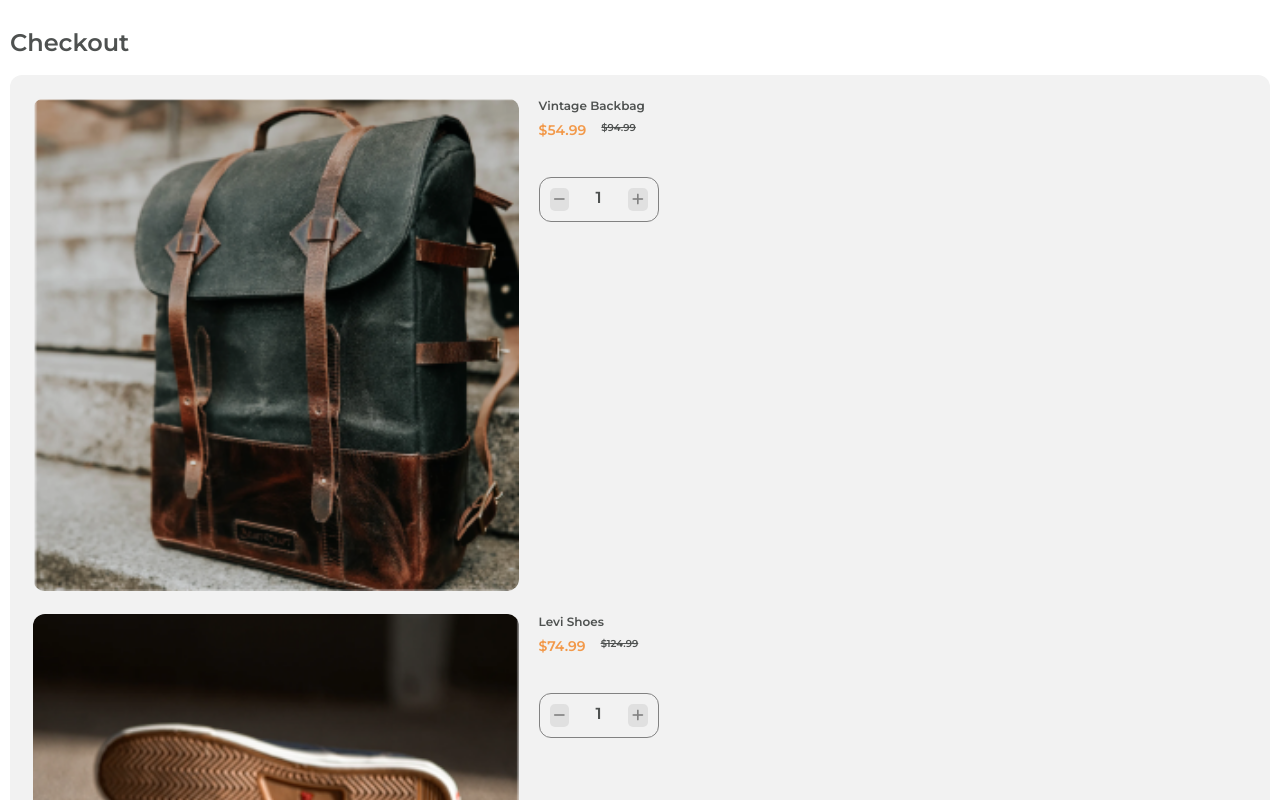
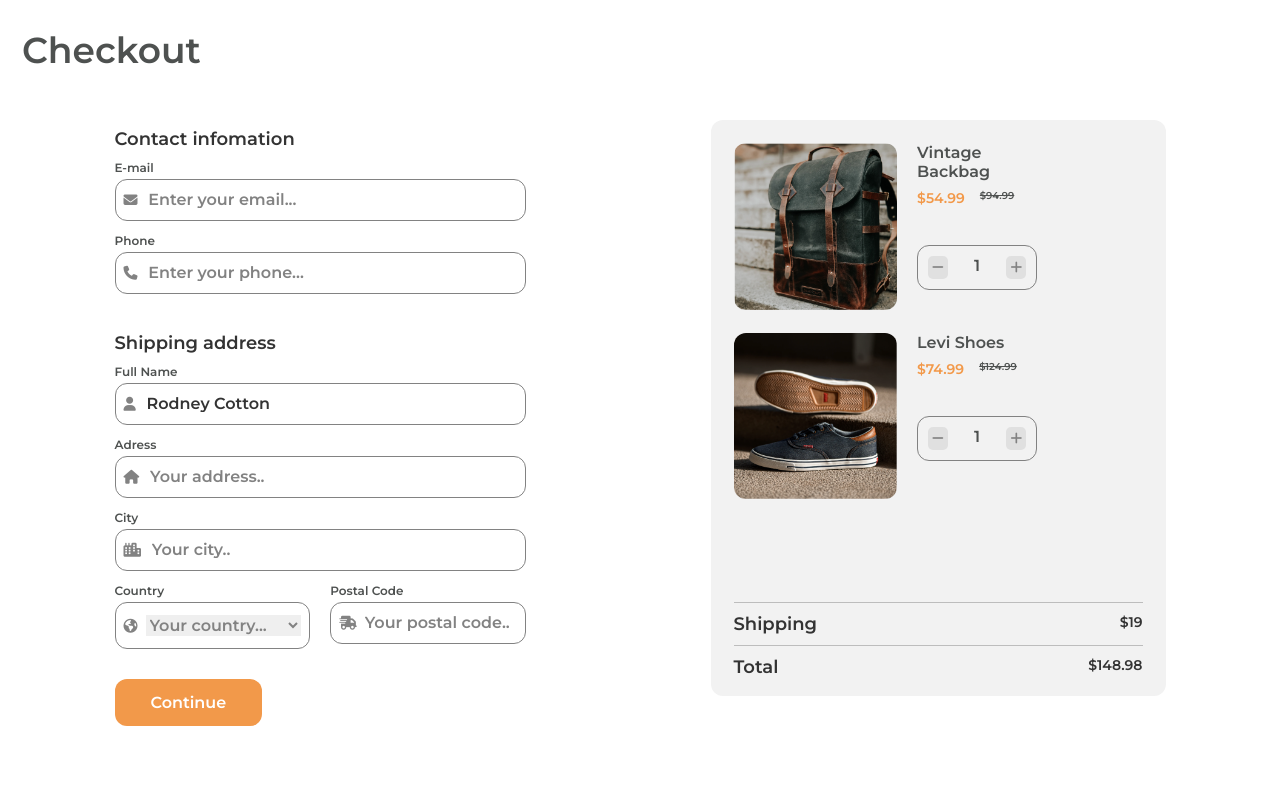
Before and after one commit to larissacauane/Checkout-Page, a plain HTML site: page index.html in a window 1280 px wide. Shown: the top 800 px of the page. Drawn offline with Linux system fonts and the light colour scheme.

Commit message:
add medias queries

```diff
--- a/index.html
+++ b/index.html
@@ -22,12 +22,14 @@
     ></script>
 
     <link rel="stylesheet" href="styles/style.css" />
+    <link rel="stylesheet" href="styles/media.css" />
     <title>Document</title>
   </head>
   <body>
     <main>
       <h1 class="title">Checkout</h1>
 
+      <div class="page">
         <section class="cart">
           <div class="cart__product">
             <div class="cart__image">
@@ -140,7 +142,12 @@
               <label for="city">City</label>
               <div class="form__input">
                 <i class="fa-solid fa-city form__icon"></i>
-              <input type="text" id="city" placeholder="Your city.." required />
+                <input
+                  type="text"
+                  id="city"
+                  placeholder="Your city.."
+                  required
+                />
               </div>
 
               <div class="form__postal-country">
@@ -171,9 +178,10 @@
                 </div>
               </div>
             </div>
-          <input type="submit" value="Continue" class="form__btn-submit"/>
+            <input type="submit" value="Continue" class="form__btn-submit" />
           </form>
         </section>
+      </div>
     </main>
   </body>
 </html>
--- a/styles/media.css
+++ b/styles/media.css
@@ -0,0 +1,53 @@
+@media screen and (min-width: 750px) {
+  .page {
+    display: flex;
+    flex-direction: row-reverse;
+    align-items: center;
+    justify-content: space-evenly;
+    gap: 3rem;
+  }
+
+}
+
+@media screen and (min-width: 1024px) {
+  .page {
+    gap: 8rem;
+  }
+
+  .title {
+    font-size: 3.6rem;
+   padding-left: 1.2rem;
+  }
+
+  .form__title {
+    font-size: 1.8rem;
+  }
+
+  label {
+    font-size: 1.2rem;
+  }
+
+  .form__input input::placeholder,
+  select {
+    font-size: 1.6rem;
+  }
+
+  .card__text {
+    font-size: 1.6rem;
+  }
+
+  .card__price:not(:last-child) {
+    font-size: 1.6rem;
+  }
+
+  .cart__shipping p:not(:last-child), .cart__total p:not(:last-child){
+    font-size: 1.8rem;
+  }
+}
+
+@media screen and (min-width: 1329px){
+    .title{
+      padding-left: 12rem;
+    }
+
+}
```
Lines whose indentation alone changed are shown as unchanged.
